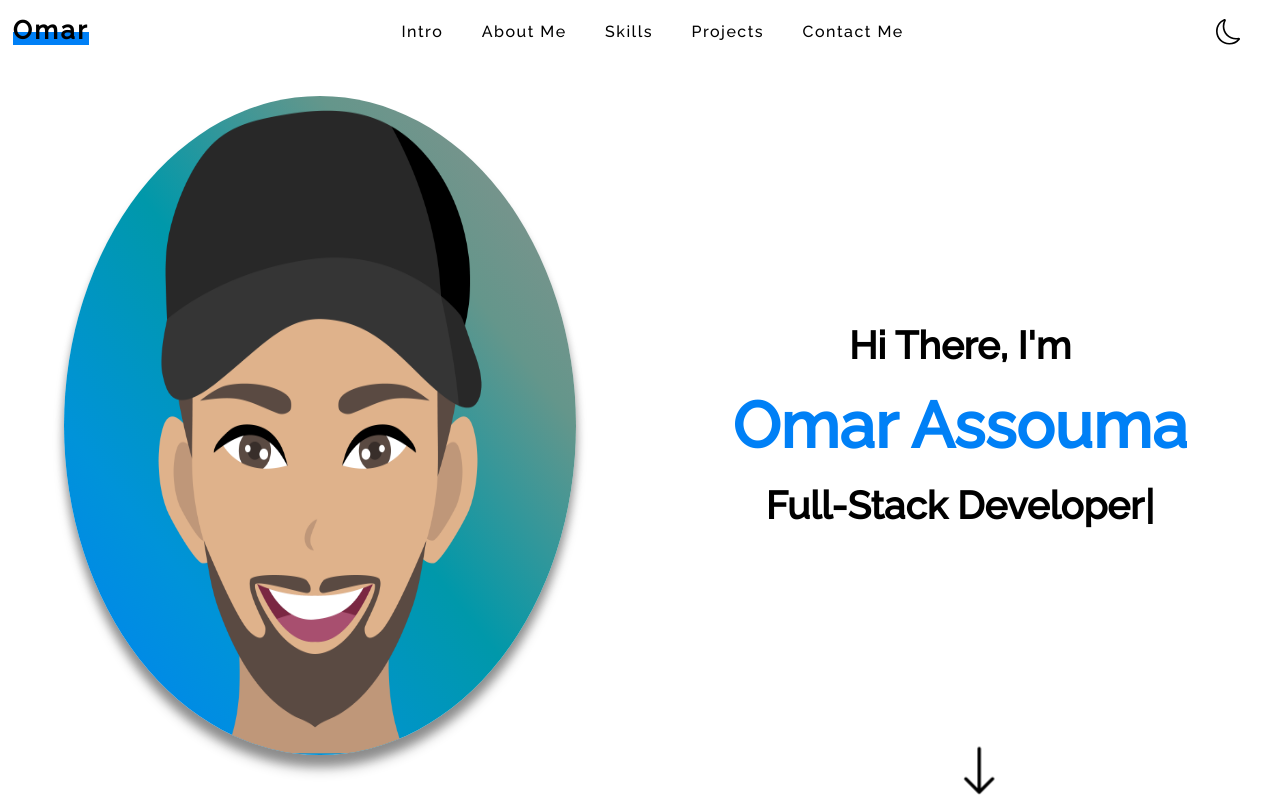
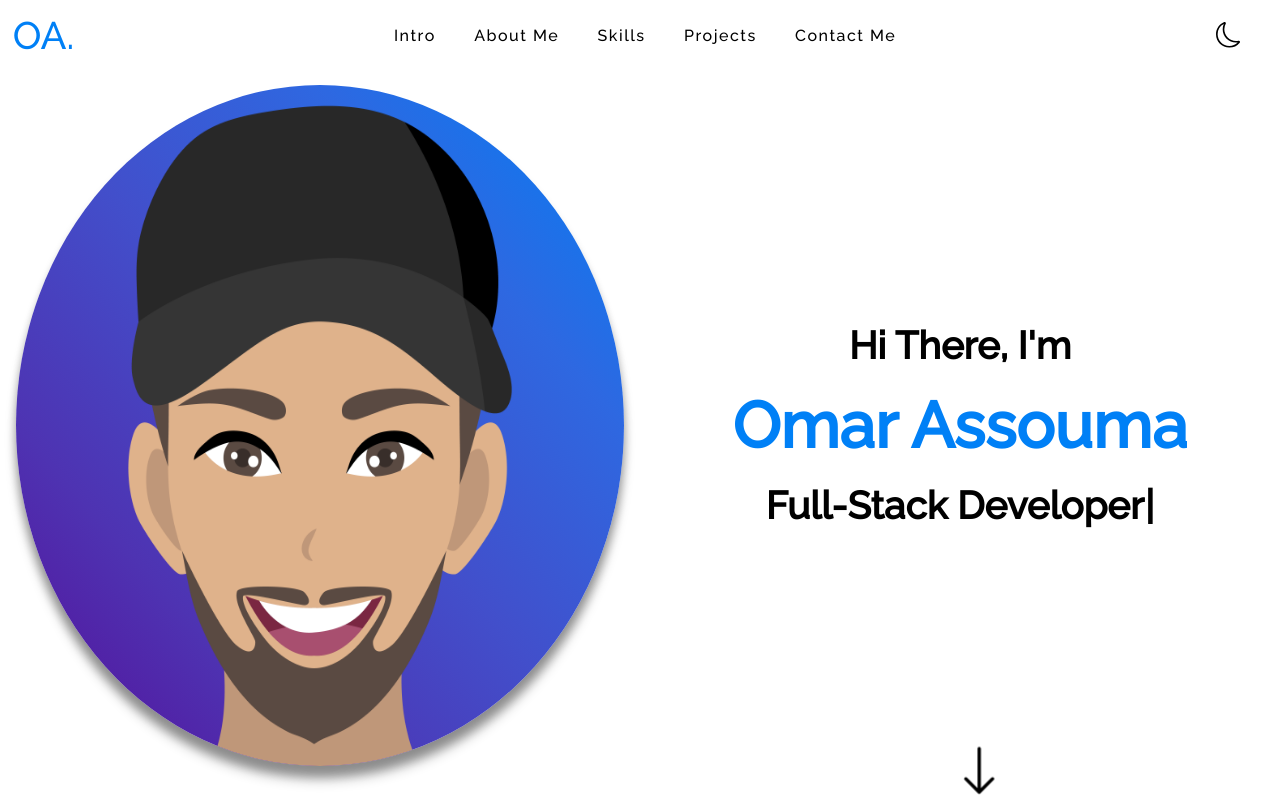
Before and after one commit to assoumaaa/Website-portfolio, a React (Create React App) app: page / in a window 1280 px wide. Built offline with nearby package versions, Linux system fonts and the light colour scheme.

Commit message:
fixed all bugs

```diff
--- a/src/components/aboutMe/AboutMe.jsx
+++ b/src/components/aboutMe/AboutMe.jsx
@@ -12,18 +12,21 @@ export default function AboutMe() {
           <h1><span>About me </span></h1>
           <h2>I'm a senior computer science engineering student from Lebanon!</h2>
           <h3>Ever since writing my first program in Python and manipulating it to produce the desired output, I have been obsessed with the idea of using software to solve practical problems.</h3>
+          <div className="wrapper">
+            <button>
+              <a class="button_top" target="somethingUnique" href='https://docs.google.com/document/d/1rFFw3F-gRDoxr6qrwCNb2GEkeBDm8ooDcTkR-xg609Q/edit?usp=sharing'>PORTFOLIO</a>
+            </button>
+          </div>
         </div>
+
       </div>
       <div className="right" >
-        <div  className={"card background"}>
+        <div className={"card background"}>
         </div>
-
         <div className="card">
-          <img src="../../images/aboutMe.png" alt="pic" />
+          <img src="../../images/aboutMe.jpeg" alt="pic" />
         </div>
       </div>
     </div>
   )
 }
-
-//     <button class="button-50" role="button"><AiOutlineDownload className='icon' /> CV</button>
--- a/src/components/aboutMe/AboutMe.scss
+++ b/src/components/aboutMe/AboutMe.scss
@@ -55,13 +55,12 @@
 
         h1 {
             font-size: 4rem;
-            max-width: 100%;
             overflow: hidden;
-            display: inline-block;
+            display: -webkit-inline-box;
 
             span {
                 background-image: linear-gradient(transparent calc(65% - 5px),
-                        $text 5px,
+                        darken($text, 2%) 5px,
                     );
                 background-size: 0;
                 background-repeat: no-repeat;
@@ -85,6 +84,46 @@
             justify-content: center;
             border-radius: 1rem;
             padding-left: 6rem;
+
+            .wrapper {
+                display: flex;
+                align-items: center;
+                button {
+                    /* Variables */
+                    --button_radius: 0.75em;
+                    --button_outline_color: #000000;
+                    font-size: 1rem;
+                    font-weight: bold;
+                    border: none;
+                    border-radius: var(--button_radius);
+                    background: var(--button_outline_color);
+
+
+                }
+
+                .button_top {
+                    text-decoration: none;
+                    display: block;
+                    box-sizing: border-box;
+                    border: 2px solid var(--button_outline_color);
+                    border-radius: var(--button_radius);
+                    padding: 0.75em 1.5em;
+                    background: $text;
+                    color: var(--button_outline_color);
+                    transform: translateY(-0.2em);
+                    transition: transform 0.1s ease;
+                }
+
+                button:hover .button_top {
+                    /* Pull the button upwards when hovered */
+                    transform: translateY(-0.33em);
+                }
+
+                button:active .button_top {
+                    /* Push the button downwards when pressed */
+                    transform: translateY(0);
+                }
+            }
 
             h2 {
                 font-size: 1rem;
--- a/src/components/contactMe/ContactMe.jsx
+++ b/src/components/contactMe/ContactMe.jsx
@@ -63,7 +63,8 @@ export default function ContactMe() {
                         <a target="somethingUnique" href='https://www.linkedin.com/in/omar-assouma-a60275210/'  > <AiFillLinkedin /> </a>
                         <a target="somethingUnique" href='https://github.com/assoumaaa'> <AiOutlineGithub />  </a>
                     </div>
-                </div></div>
+                </div>
+            </div>
             <div className="right">
                 <div className="form-container">
                     <h2>Got any questions or comments? </h2>
--- a/src/components/contactMe/ContactMe.scss
+++ b/src/components/contactMe/ContactMe.scss
@@ -4,6 +4,8 @@
     display: flex;
     justify-content: center;
     align-items: center;
+    height: 100%;
+    width: 100%;
 
 
 
@@ -11,12 +13,13 @@
     .decoration {
         position: absolute;
         left: 0;
-        width: 2rem;
+        width: 4rem;
         height: 100%;
         background-color: $text;
     }
 
     .left {
+        height: 100%;
         display: flex;
         align-items: center;
         justify-content: center;
@@ -38,7 +41,7 @@
                 align-items: center;
                 font-size: 2.5rem;
                 gap: 3rem;
-                height: 6rem ;
+                height: 6rem;
                 transition: all 1s ease;
 
                 a {
@@ -68,7 +71,7 @@
 
                 span {
                     background-image: linear-gradient(transparent calc(65% - 5px),
-                            $text 5px,
+                            darken($text, 2%) 5px,
                         );
                     background-size: 0;
                     background-repeat: no-repeat;
@@ -155,7 +158,7 @@
         flex-direction: column;
 
         .right {
-            flex: 0.9;
+            flex: 0.7;
 
             .form-container form {
 
--- a/src/components/intro/Intro.scss
+++ b/src/components/intro/Intro.scss
@@ -17,21 +17,21 @@
         align-items: center;
 
         .imageContainer {
-            background-image: linear-gradient(to right top, #0080f6, #0093d9, #0098aa, #64968b, #8d918d);            border-radius: 50%;
-            box-shadow: rgba(0, 0, 0, 0.3) 0px 10px 10px, rgba(0, 0, 0, 0.22) 0px 15px 12px;
+            background-image: linear-gradient(to left bottom, #0080f6, #2e68e1, #424fcb, #4e33b2, #550c97);            box-shadow: rgba(0, 0, 0, 0.3) 0px 10px 10px, rgba(0, 0, 0, 0.22) 0px 15px 12px;
+            border-radius: 50%;
             display: flex;
             justify-content: center;
             align-items: center;
 
-            width: 80%;
-            height: 88%;
+            width: 95%;
+            height: 91%;
             overflow: hidden;
 
 
             img {
                 height: 100%;
                 width: 100%;
-                margin-top: 1rem;
+                margin-top: 2rem;
             }
         }
     }
--- a/src/components/projects/Projects.scss
+++ b/src/components/projects/Projects.scss
@@ -6,7 +6,7 @@
   align-items: center;
   justify-content: center;
 
-  background-image: linear-gradient(to right top, #0080f6, #0093d9, #0098aa, #64968b, #8d918d);
+  background-image: linear-gradient(to right top, #0080f6, #2e68e1, #424fcb, #4e33b2, #550c97);
 
   h1 {
     overflow: hidden;
@@ -14,10 +14,12 @@
     font-weight: 700;
     letter-spacing: .2rem;
     font-size: 4rem;
+    color: white;
 
     span {
-      background-image: linear-gradient(transparent calc(75% - 5px),
-          $text 5px,
+      background-image: linear-gradient(transparent calc(65% - 5px),
+          darken($text, 2%) 5px,
+
         );
       background-repeat: no-repeat;
       background-position-y: 100%;
@@ -58,7 +60,7 @@
 
     .item {
       transition: transform 1s ease;
-      border: $gradient solid 1px;
+      border: black solid 2px;
       width: 20rem;
       height: 14rem;
       border-radius: 1rem;
@@ -74,8 +76,8 @@
 
       h3 {
         position: absolute;
-        font-size: 1rem;
-        max-width: 12rem;
+        font-size: 1.5rem;
+        max-width: 14rem;
       }
 
       a {
@@ -83,12 +85,9 @@
         color: $text;
         bottom: 10%;
         text-decoration: none;
+        font-size: 1.3rem ;
 
-        &:active {
-          transform: scale(1.1);
-        }
-
-        &:hover {
+        &:active:hover {
           transform: scale(1.1);
         }
       }
--- a/src/components/projectsList/ProjectsList.scss
+++ b/src/components/projectsList/ProjectsList.scss
@@ -6,12 +6,12 @@ li {
     display: flex;
     align-items: center;
     justify-content: center;
-    //color: white;
+    color: white;
     font-size: 1.5rem;
 
     &.active {
         background-color: $text;
-        color: white;
+        color: bisque;
         border-radius: .5rem;
     }
 }
--- a/src/components/skills/Skills.scss
+++ b/src/components/skills/Skills.scss
@@ -6,6 +6,10 @@
 
 
     .information {
+        display: flex;
+        justify-content: center;
+        flex-direction: column;
+        align-items: center;
 
         h1 {
             font-size: 4rem;
@@ -19,14 +23,13 @@
 
             span {
                 background-image: linear-gradient(transparent calc(65% - 5px),
-                        darken($text, 10%) 5px,
+                        darken($text, 2%) 5px,
                     );
                 background-size: 0;
                 background-repeat: no-repeat;
                 transition: 0.5s ease;
                 background-position-y: 100%;
                 background-size: 100%;
-
             }
 
             &:hover {
@@ -39,7 +42,7 @@
         h2 {
             position: relative;
             color: mix($text, #fff, 85%);
-            font-size: 1.1rem;
+            font-size: 1.4rem;
             margin-top: 2rem;
             margin-left: 3rem;
             overflow: hidden;
--- a/src/components/topbar/Topbar.jsx
+++ b/src/components/topbar/Topbar.jsx
@@ -19,7 +19,7 @@ export default function Topbar({ sideBar, setSideBar }) {
     <div className={'topbar ' + (sideBar && 'active')}>
       <div className='wrapper'>
         <div className="title">
-          <h1><span>Omar</span></h1>
+          <span>OA.</span>
         </div>
         <div className="left">
           <div className="bar-items">
--- a/src/components/topbar/Topbar.scss
+++ b/src/components/topbar/Topbar.scss
@@ -18,28 +18,10 @@
         display: flex;
         animation: movedown 1.2s linear 1;
 
-        .title h1 {
-            overflow: hidden;
-            display: inline-block;
-            font-weight: 700;
-            letter-spacing: .2rem;
-            font-size: 2rem;
 
-            span {
-                background-image: linear-gradient(transparent calc(75% - 5px),
-                        $text 5px,
-                    );
-                background-size: 0;
-                background-repeat: no-repeat;
-                background-size: 100%;
-                transition: background-size 0.6s ease;
-            }
-
-            &:hover {
-                span {
-                    background-size: 0%;
-                }
-            }
+        .title {
+            font-size: 3rem;
+            color: $text;
         }
 
 
@@ -119,11 +101,8 @@
         background-color: $text;
         transition: all 1s ease;
 
-        .left h1 {
+        .left .title{
             color: white;
-            background-image: linear-gradient(transparent calc(75% - 5px),
-                    darken($text, 10%) 5px,
-                );
         }
 
         .right {
```
Also changed, not shown: public/images/aboutMe.jpeg (added), src/global.scss (line endings or trailing spaces), 1 other file (tests, documents, lock files or other folders).
